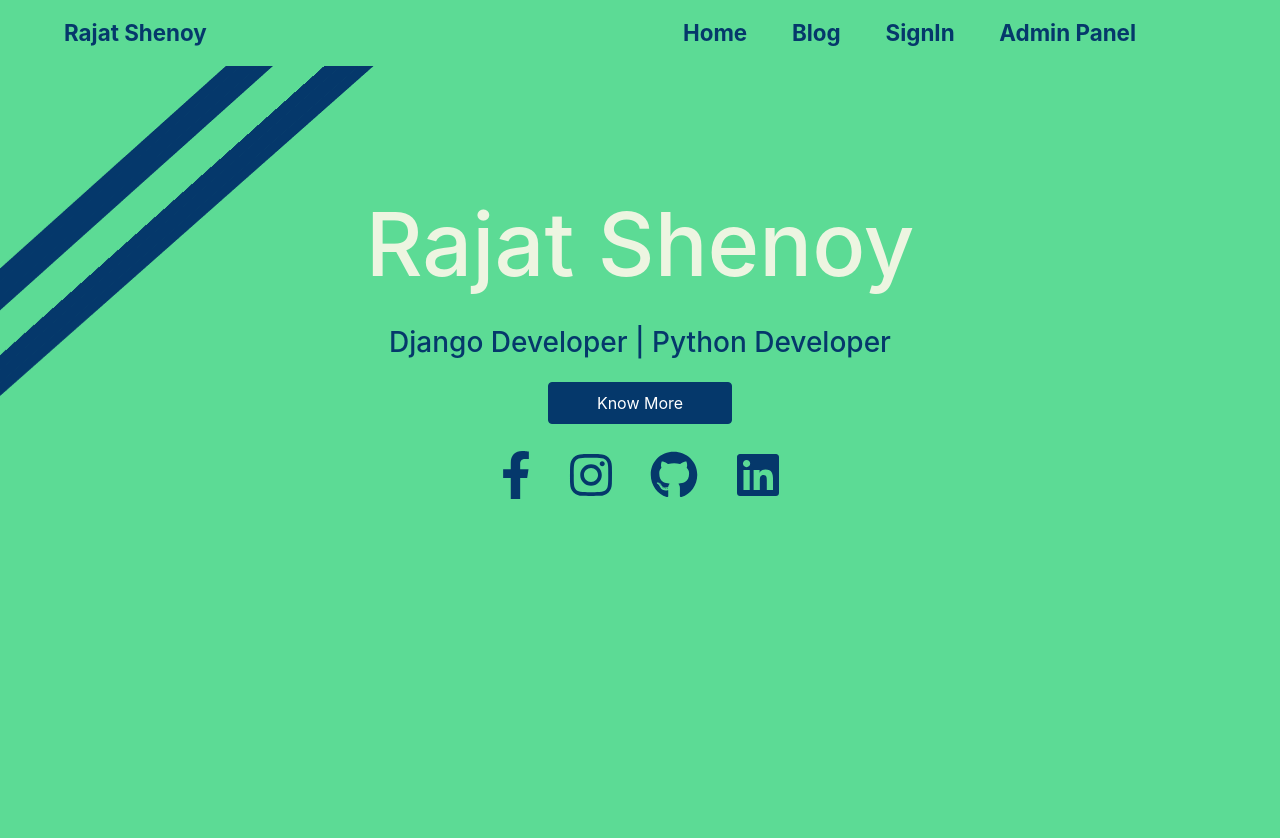
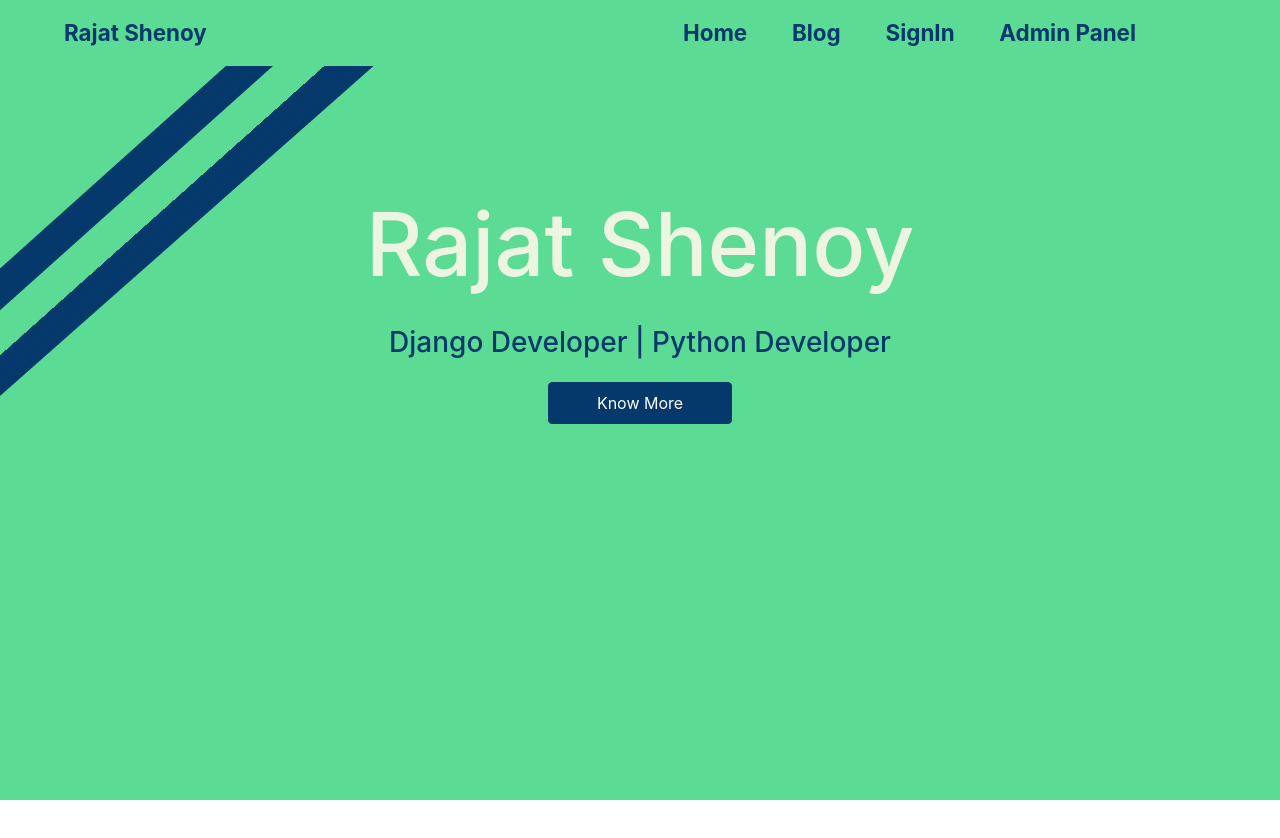
Before and after one commit to rajatshenoy56/resume-webapp-frontend, an Angular app: page /home in a window 1280 px wide. Shown: the top 838 px of the page. After the commit the page ends 800 px from the top, so only its background shows below. Built offline with nearby package versions, Linux system fonts and the light colour scheme.

Commit message:
routes problem16

```diff
--- a/src/app/header/header.component.html
+++ b/src/app/header/header.component.html
@@ -41,14 +41,14 @@
                         <button class="btn btn-dark px-5 py-2" href="#" routerLink = "../register">Know More</button>
                     </div>
                 </div>
-                <div class="row text-center">
+                <!-- <div class="row text-center">
                     <div class="col-md-12 my-3">
                         <a href="https://www.facebook.com/ShenoyRajat"><fa-icon [icon]="faFacebookF" style = "color: #05386b;"></fa-icon></a>
                         <a href="https://www.instagram.com/shenoyrajat270/"><fa-icon [icon]="faInstagram" style = "color: #05386b;"></fa-icon></a>
                         <a href="https://github.com/rajatshenoy56"><fa-icon [icon]= "faGithub" style = "color: #05386b;"></fa-icon></a>
                         <a href="https://www.linkedin.com/in/rajat-shenoy-00311a196/"><fa-icon [icon]="faLinkedin" style = "color: #05386b;"></fa-icon></a>
                     </div>
-                </div>
+                </div> -->
             </div>
         </header>
     </body>
--- a/src/app/header/header.component.ts
+++ b/src/app/header/header.component.ts
@@ -1,5 +1,5 @@
 import { Component, OnInit } from '@angular/core';
-import { faFacebookF,faLinkedin, faInstagram, faGithub } from '@fortawesome/free-brands-svg-icons'
+// import { faFacebookF,faLinkedin, faInstagram, faGithub } from '@fortawesome/free-brands-svg-icons'
 
 @Component({
   selector: 'app-header',
@@ -8,10 +8,10 @@ import { faFacebookF,faLinkedin, faInstagram, faGithub } from '@fortawesome/free
 })
 export class HeaderComponent implements OnInit {
 
-  faFacebookF = faFacebookF;
-  faLinkedin = faLinkedin;
-  faInstagram = faInstagram;
-  faGithub = faGithub;
+  // faFacebookF = faFacebookF;
+  // faLinkedin = faLinkedin;
+  // faInstagram = faInstagram;
+  // faGithub = faGithub;
 
   constructor() {}
 
```
